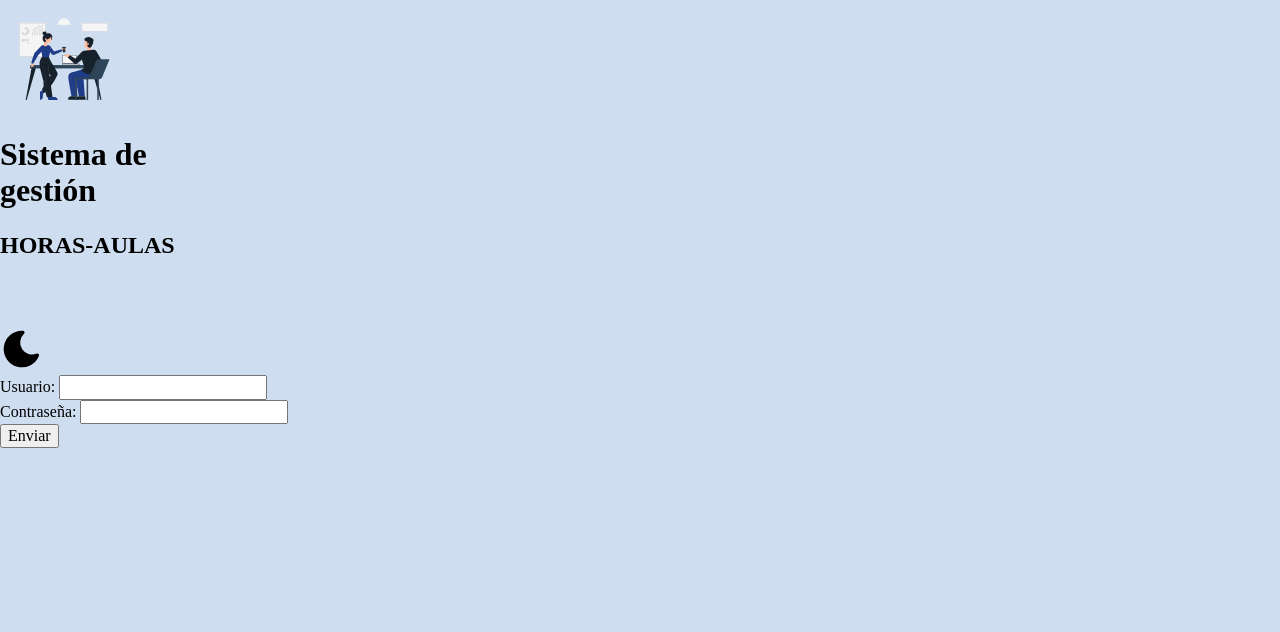
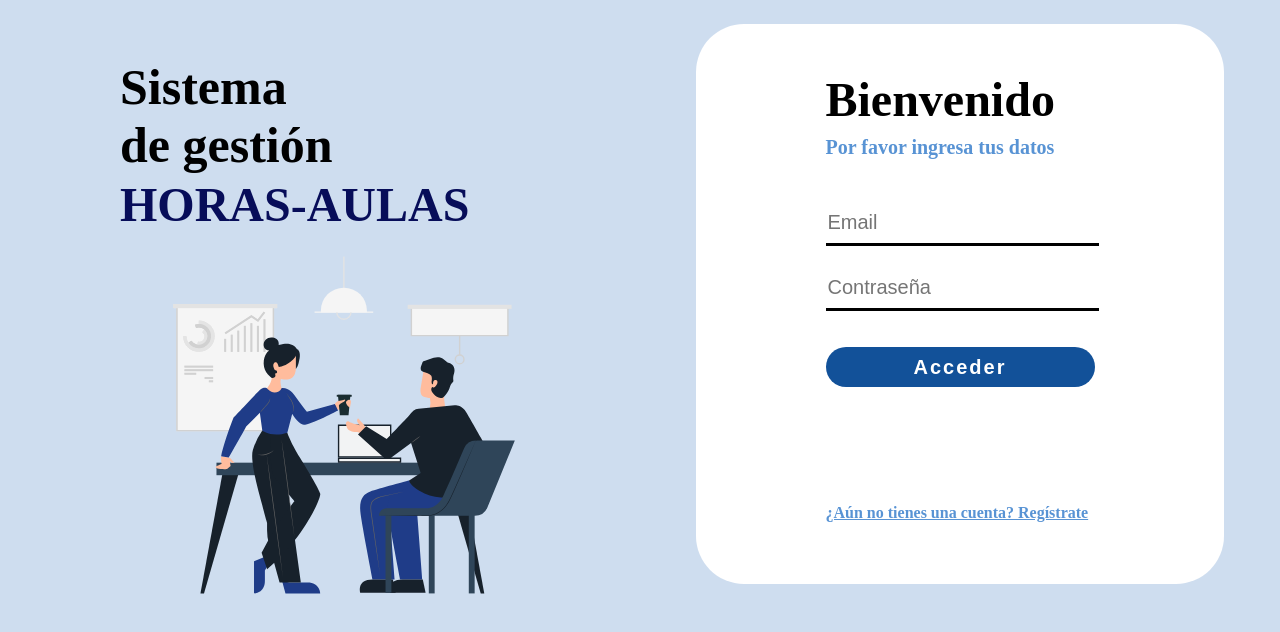
Before and after one commit to Armando29vcYT/SistemAula, a plain HTML site: page index.html in a window 1280 px wide. Drawn offline with Linux system fonts and the light colour scheme.

Commit message:
Add files via upload

```diff
--- a/css/app.css
+++ b/css/app.css
@@ -30,7 +30,7 @@ html {
 
 .header {
 
-    padding: 3rem;
+    padding: 1rem;
     display: flex;
     justify-content: center;
     align-items: center;
@@ -44,7 +44,7 @@ html {
 .titulo {
     font-size: 2rem;
     color: var(--blanco);
-    text-transform: uppercase;
+    /*text-transform: uppercase;*/
     font-family: var(--fuentePrincipal);
 }
 
@@ -54,12 +54,14 @@ html {
     display: flex;
     align-items: center;
     justify-content: center;
+    margin-right: 3rem;
 }
 
 .formulario {
 
+
     width:30rem;
-    height: 30rem;
+    height:30rem;
     border-radius: 1rem;
 display: flex;
 flex-direction: column;
--- a/css/app2.css
+++ b/css/app2.css
@@ -1,13 +1,117 @@
-body{
-    background-color: #ceddef;
+:root {
+    --colorPrimario: #ceddef;
+    --colorSecundario: #6ea4e2;
+    --blanco: #fff;
+    --negro: #000;
+
+    --fuentePrincipal: Inter, sans-serif;
 }
-.img {
-    width: 8rem;
+
+body {
+    background-color: var(--colorPrimario);
 }
-.titulo{
-    width: 203px;
-    height: 75px;
-    top: 156px;
-    left: 94px;
+.contenedor{
+    flex-direction: row; display: flex;
+}
+.contenedor .caja1{
+    left: 5rem;
+    width: 33rem;
+    height: 35rem;
+    position: relative;
+    top: 1rem;
+}
+.contenedor .caja2{
+    background: rgb(255, 255, 255);
+    left: 5rem;
+    width: 33rem;
+    height: 35rem;
+    margin-left: 5rem;
+    border-radius: 3rem;
+    position: relative;
+    top: 1rem;
+    display: flex;
+    justify-content: center;
+    align-items: center;
 
 }
+.caja1 img{
+    position: relative;
+    top: -12rem;
+    padding-top: 3rem;
+    left: 1rem;
+    width: 30rem;
+    height: 30rem;
+}
+.caja1 h1 {
+    width: 13.5rem;
+    height: 4rem;
+    margin-left: 2rem;
+    display: flex;
+    /*Tipografia*/
+font-family: Poppins;
+font-size: 50px;
+font-weight:bold;
+letter-spacing: 0em;
+padding-bottom: 1rem;
+}
+
+.caja1 h2 {
+    color: #070D59;
+    width: 30rem;
+    height: 7rem;
+    margin-left: 2rem;
+    display: flex;
+    text-align: center;
+    /*Tipografia*/
+font-family: Hammersmith One;
+font-size: 3rem;
+font-weight:bold;
+letter-spacing: 0em;
+}
+.txt1 label{
+    position: absolute;
+    top: 3rem;
+    width: 17rem;
+    height: 4rem;
+ /*Tipografia*/
+font-family: Poppins;
+font-weight:bold;
+font-size: 3rem;
+}
+.txt2 label{
+    position: absolute;
+    top: 7rem;
+    width: 16rem;
+    height: 2rem;
+ /*Tipografia*/
+font-family: Poppins;
+font-weight:bold;
+font-size: 1.25rem;
+color: #5893D4;
+
+}
+.txt3 a{
+    position: absolute;
+    top: 30rem;
+    width: 20rem;
+    height: 2rem;
+ /*Tipografia*/
+font-family: Poppins;
+font-weight:bold;
+font-size: 1rem;
+color: #5893D4;
+
+}
+.entrada input{
+width:100%; margin-bottom:20px; height:40px; outline:none; border:none;
+border-bottom:.2rem solid#000; background:#ffffff9c; font-size:20px; color:#000000;
+
+}
+.btn button{
+    margin-top: 1rem;
+    height:40px; border:none; outline:none; border-radius:20px; background:#125199;
+    font-weight:bold; font-size:20px; letter-spacing:2px; color:#fff; width:100%; margin-bottom:20px;
+    }
+.btn button:hover{
+cursor:pointer; background:#0d3a6d;
+}
--- a/index.html
+++ b/index.html
@@ -6,54 +6,48 @@
     <meta name="viewport" content="width=device-width, initial-scale=1.0">
     <title>Tec</title>
     <link rel="icon" href="img/LOGO-TECNOLOGICO-DEL-ISTMO.png">
-    <link rel="stylesheet" href="css/normalize.css">
+    <!-- <link rel="stylesheet" href="css/normalize.css"> -->
     <!-- <link rel="stylesheet" href="css/app.css"> -->
     <link rel="stylesheet" href="css/app2.css">
 
 </head>
 
 <body>
-
-    <header class="header background-primario">
+    <div class="contenedor">
+        <div class="caja1">
+            <h1>Sistema de gestión</h1>
+            <h2>HORAS-AULAS</h2>
             <img src="img/Tec/coffe time-6010.svg" alt="imagen" class="img">
-        <h1 class="titulo" >Sistema de gestión</h1>
-        <h2 class="titulo" >HORAS-AULAS</h2>
-        <a href="#" class="nocturno active">
-            <svg xmlns="http://www.w3.org/2000/svg" class="icon icon-tabler icon-tabler-moon-filled" width="44"
-                height="44" viewBox="0 0 24 24" stroke-width="1.5" stroke="#000000" fill="none" stroke-linecap="round"
-                stroke-linejoin="round">
-                <path stroke="none" d="M0 0h24v24H0z" fill="none" />
-                <path
-                    d="M12 1.992a10 10 0 1 0 9.236 13.838c.341 -.82 -.476 -1.644 -1.298 -1.31a6.5 6.5 0 0 1 -6.864 -10.787l.077 -.08c.551 -.63 .113 -1.653 -.758 -1.653h-.266l-.068 -.006l-.06 -.002z"
-                    stroke-width="0" fill="black" />
-            </svg>
-        </a>
-
-
-    </header>
-
+        </div>
+        <div class="caja2">
             <main class="login">
 
-        <form action="" method="" class="formulario background-primario">
-
-            <div class="entrada">
-                <label for="user">Usuario: </label>
-                <input type="text" id="user">
+                <form action="" method="" class="formulario">
+                    <div class="txt1">
+                        <label>Bienvenido</label>
+                    </div>
+                    <div class="txt2">
+                        <label >Por favor ingresa tus datos</label>
                     </div>
                     <div class="entrada">
-                <label for="pass">Contraseña: </label>
-                <input type="text" user="user">
+                        <input type="text" id="user" placeholder="Email">
                     </div>
-
-            <button class="btn">Enviar</button>
+                    <div class="entrada">
+                        <input type="text" user="user" placeholder="Contraseña">
+                    </div>
+                    <div class="btn">
+                        <button>Acceder</button>
+                    </div>
+                   <div class="txt3">
+                    <a href="#" class="txt3">¿Aún no tienes una cuenta? Regístrate</a>
+                   </div>
 
                 </form>
 
             </main>
+        </div>
 
-
-    <script src="js/index.js"></script>
-
+    </div>
 </body>
 
 </html>
```
Also changed, not shown: js/index.js (+0 -8 lines), css/normalize.css. Lines whose indentation alone changed are shown as unchanged.
